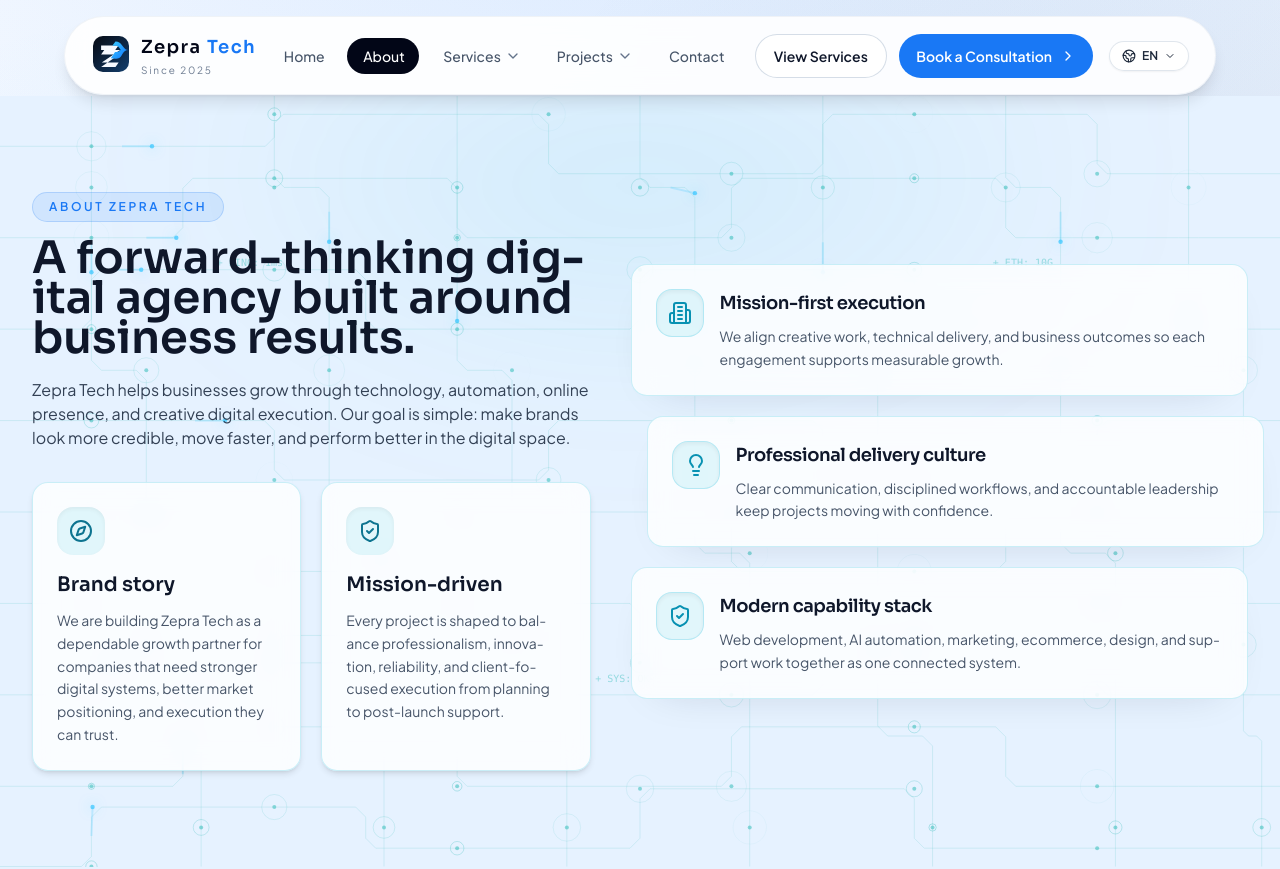
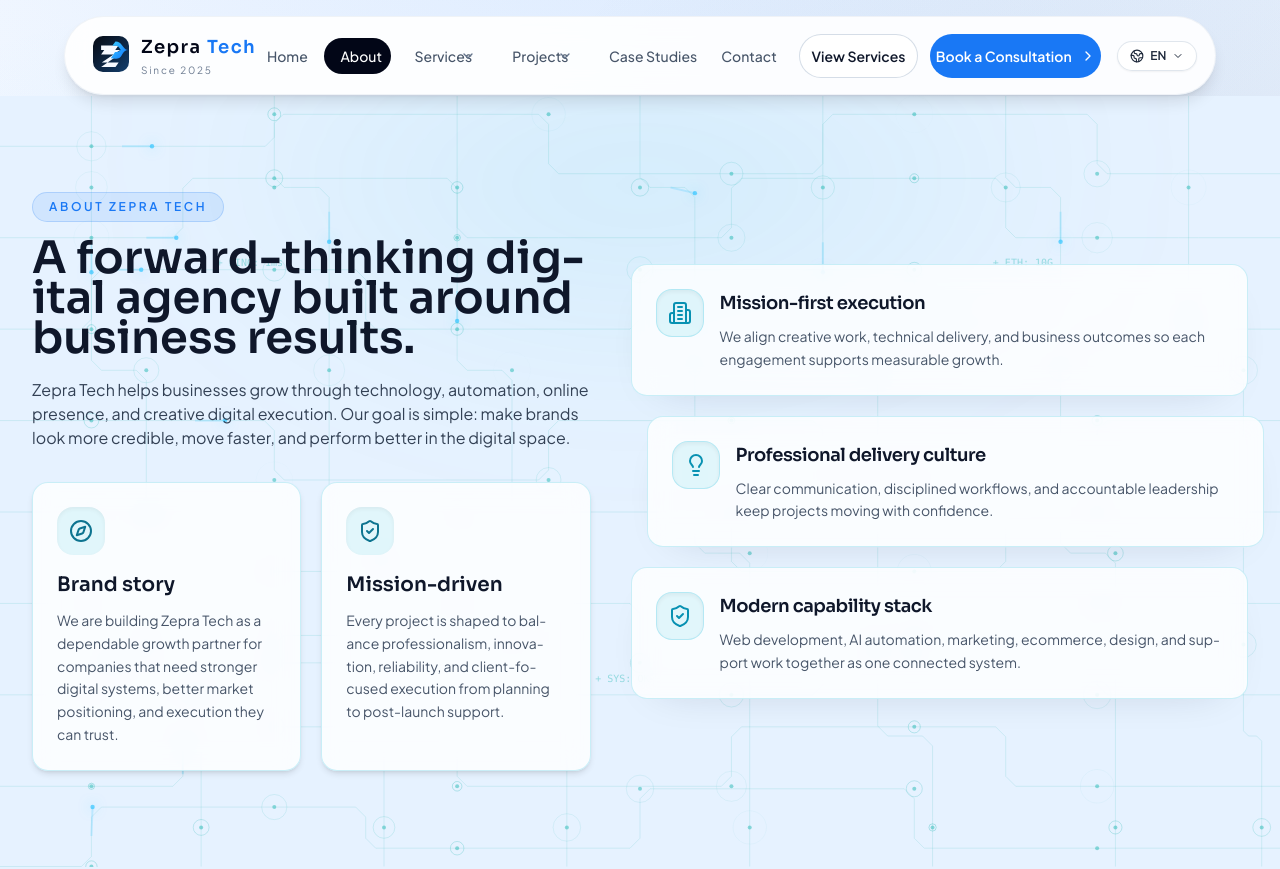
Before and after one commit to ecomwithdaud-hub/test-zepra, a Next.js app: page /about in a window 1280 px wide. Shown: the top 869 px of the page. Built offline with nearby package versions, Linux system fonts and the light colour scheme.

Commit message:
Add Case Studies as top-level link in Header and Footer

```diff
--- a/components/layout/site-footer.jsx
+++ b/components/layout/site-footer.jsx
@@ -62,9 +62,9 @@ const navigationGroups = [
   {
     title: "Resources",
     links: [
-      { label: "Blogs", href: "/case-studies" },
       { label: "Case Studies", href: "/case-studies" },
       { label: "Portfolio", href: "/website-development" },
+      { label: "Blogs", href: "/case-studies" },
       { label: "Guides", href: "/services" },
       { label: "News", href: "/case-studies" },
     ],
@@ -73,6 +73,7 @@ const navigationGroups = [
     title: "Company",
     links: [
       { label: "About Us", href: "/about" },
+      { label: "Case Studies", href: "/case-studies" },
       { label: "Careers", href: "/contact" },
       { label: "Contact Us", href: "/contact" },
       { label: "Partner Program", href: "/contact" },
--- a/components/layout/site-header.jsx
+++ b/components/layout/site-header.jsx
@@ -33,6 +33,7 @@ const navTranslationKeys = {
   "/": "nav.home",
   "/about": "nav.about",
   "/services": "nav.services",
+  "/case-studies": "nav.caseStudies",
   "/contact": "nav.contact",
 };
 
--- a/components/sections/mobile-home-sections.jsx
+++ b/components/sections/mobile-home-sections.jsx
@@ -126,6 +126,8 @@ export function MobileFooter() {
     { label: "WhatsApp", href: siteMeta.whatsappLink },
   ];
   const legalLinks = [
+    { label: t("nav.caseStudies") || "Case Studies", href: "/case-studies" },
+    { label: t("nav.websiteDevelopment") || "Websites", href: "/website-development" },
     { label: t("footer.privacy"), href: "/privacy-policy" },
     { label: t("footer.terms"), href: "/terms-of-use" },
     { label: t("footer.security"), href: "/privacy-policy" },
```
Also changed, not shown: lib/site.js.
